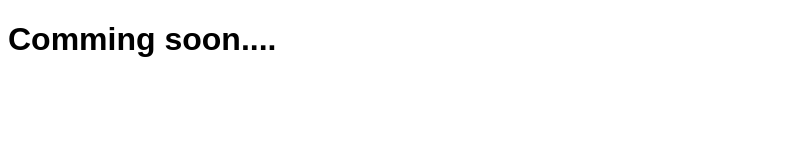
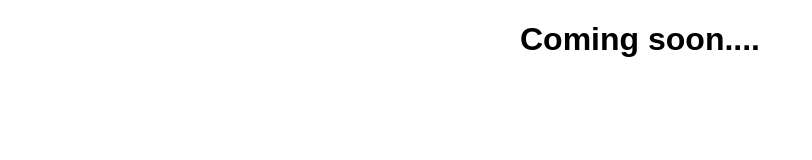
Before and after one commit to YoungFellow-le/YoungFellow-le.github.io, a plain HTML site: page index.html in a window 1280 px wide. Shown: the whole page, without its empty margins (0-812 px from the left). Drawn offline with Linux system fonts and the light colour scheme.

Commit message:
Fixed typo

```diff
--- a/index.html
+++ b/index.html
@@ -7,7 +7,7 @@
     <title>Abdullah A</title>
 </head>
 <body>
-    <h1 style="text-align: centre; font-family:Arial, Helvetica, sans-serif;">Comming soon....</h1>
+    <h1 style="text-align: center; font-family:Arial, Helvetica, sans-serif;">Coming soon....</h1>
     <!-- KN5FMVCWGFVXUULLIZHFK3DILBHEM4CLKFVVMQ2RGFRXSV2VPBFVI3CGKJJHUSTBKNVUMT2OKZUE
 KVSVNRCVO2ZUGFGWYYZQK5VE4SCUKZNFQURRNN5E2MLII4FFO3DEJBJTCRSFKNCTKV2VKZSFITJQ
 JJIFIVJVLFLHO33ZKEYUKOKDM46T2CQ= -->
```
